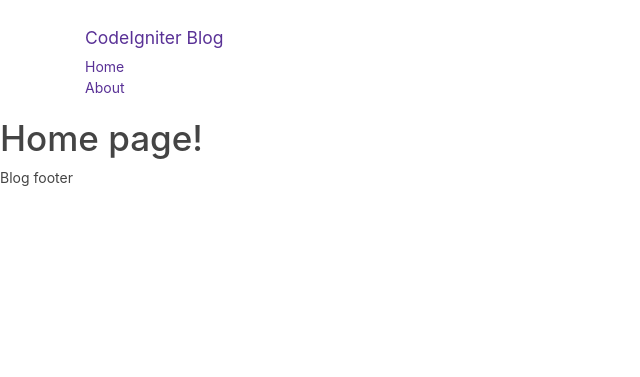
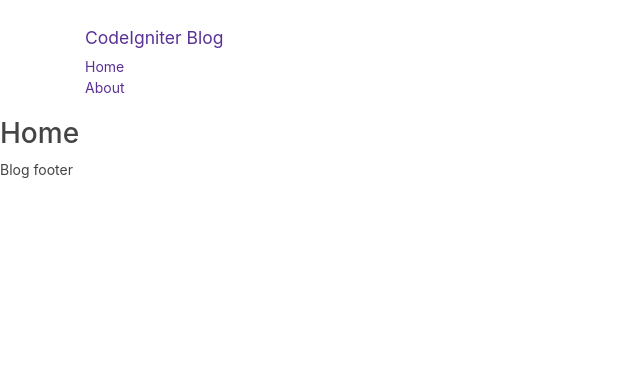
Before and after one commit to olivervmason/CodeIgnite-tutorial, a CodeIgniter app: page /database/ in a window 1280 px wide. Shown: the top 377 px of the page, without its empty margins (0-640 px from the left). Run offline with CodeIgniter, Linux system fonts and the light colour scheme.

Commit message:
Minor view changes

```diff
--- a/application/views/pages/about.php
+++ b/application/views/pages/about.php
@@ -1,3 +1 @@
-<?php
-
-    echo "<h1>About page!</h1>";
+<h2> <?= $title ?> </h2>
--- a/application/views/pages/home.php
+++ b/application/views/pages/home.php
@@ -1,3 +1 @@
-<?php
-
-    echo "<h1>Home page!</h1>";
+<h2> <?= $title ?> </h2>
```
